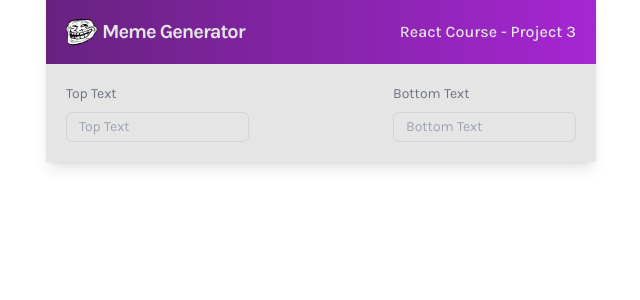
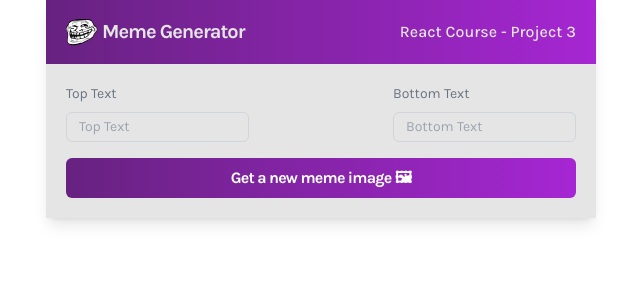
Before and after one commit to IvyMurage/meme-generator, a React (Vite) app: page / in a window 1280 px wide. Shown: the top 300 px of the page, without its empty margins (319-959 px from the left). Built offline with nearby package versions, Linux system fonts and the light colour scheme.

Commit message:
feat: create meme generator form button'

```diff
--- a/src/components/Meme.tsx
+++ b/src/components/Meme.tsx
@@ -3,7 +3,8 @@ import React from 'react'
 function Meme() {
     return (
         <div className='p-5'>
-            <form className='flex text-sm justify-between'>
+            <form >
+                <div className='flex text-sm justify-between'>
                     <div className=' flex flex-col'>
                         <label className='text-gray-500 pb-2 text-sm'>Top Text</label>
                         <input type='text' className=' outline-none bg-transparent border-1 border-gray-300 rounded-md py-1 px-3' placeholder='Top Text' />
@@ -12,6 +13,8 @@ function Meme() {
                         <label className='text-gray-500 pb-2 text-sm'>Bottom Text</label>
                         <input type='text' className=' outline-none bg-transparent border-1 border-gray-300 rounded-md py-1 px-3' placeholder='Bottom Text' />
                     </div>
+                </div>
+                <button className=' mt-4 rounded-md w-full  text-white  font-bold text-base tracking-tighter py-2 bg-gradient-to-r from-secondary to-linear-purple'>Get a new meme image  🖼</button>
             </form>
         </div>
     )
```
Lines whose indentation alone changed are shown as unchanged.
